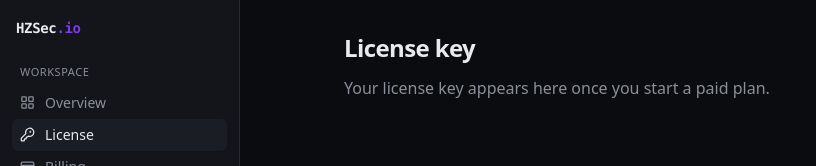
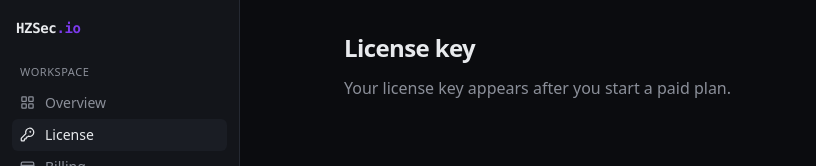
Before and after one commit to HamzaAls-AI/HZSEC, a Next.js app in the folder hzsec-website/: page /dashboard/license in a window 1280 px wide. Shown: the top 166 px of the page, without its empty margins (0-816 px from the left). Built offline with nearby package versions, Linux system fonts and the light colour scheme; no server answers.

Commit message:
docs: tighten dashboard copy

```diff
--- a/hzsec-website/app/dashboard/billing/page.tsx
+++ b/hzsec-website/app/dashboard/billing/page.tsx
@@ -40,7 +40,7 @@ export default async function BillingPage() {
             href="/pricing"
             className="mt-6 inline-block rounded-md bg-accent px-4 py-2 text-sm text-white hover:bg-accent/90"
           >
-            See pricing
+            View pricing
           </Link>
         </>
       )}
--- a/hzsec-website/app/dashboard/license/page.tsx
+++ b/hzsec-website/app/dashboard/license/page.tsx
@@ -15,9 +15,9 @@ export default async function LicensePage() {
     return (
       <>
         <h1 className="text-2xl font-semibold tracking-tight">License key</h1>
-        <p className="mt-3 text-muted">
-          Your license key appears here once you start a paid plan.
-        </p>
+          <p className="mt-3 text-muted">
+            Your license key appears after you start a paid plan.
+          </p>
       </>
     );
   }
```
